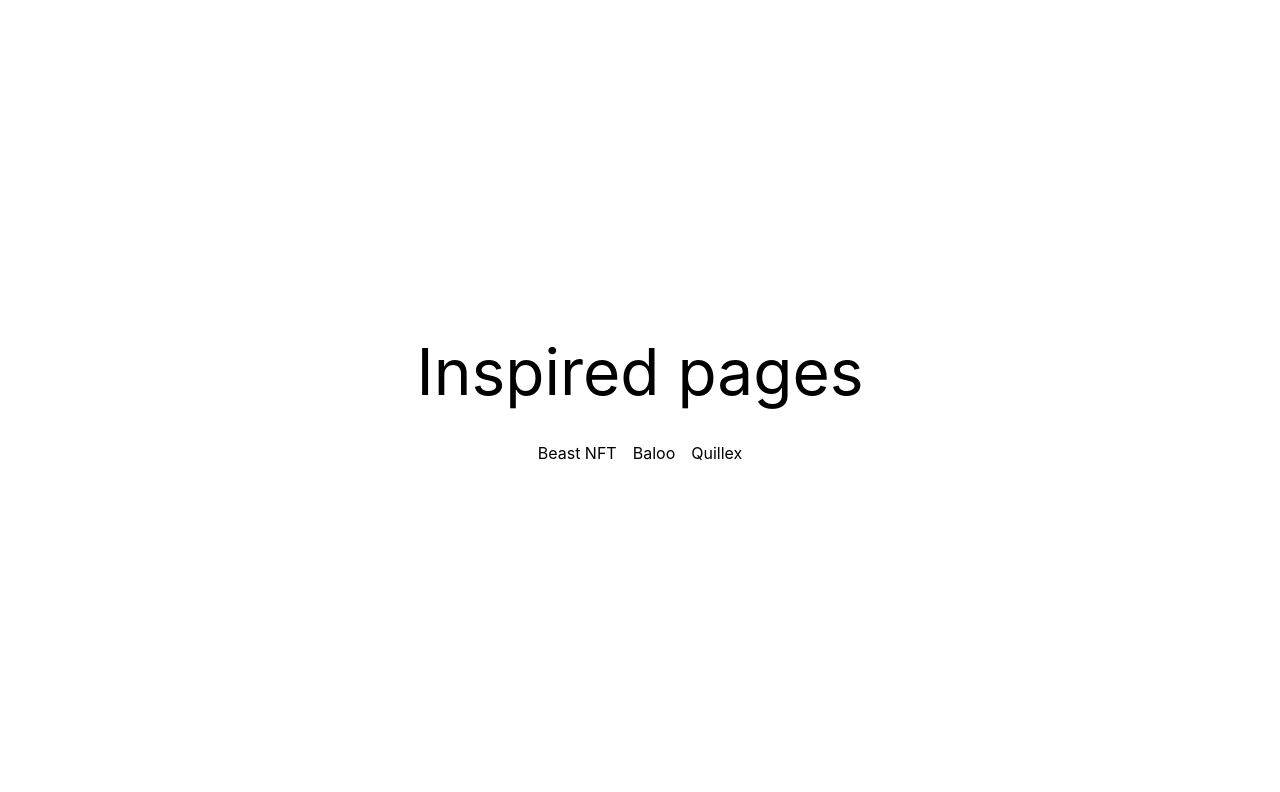
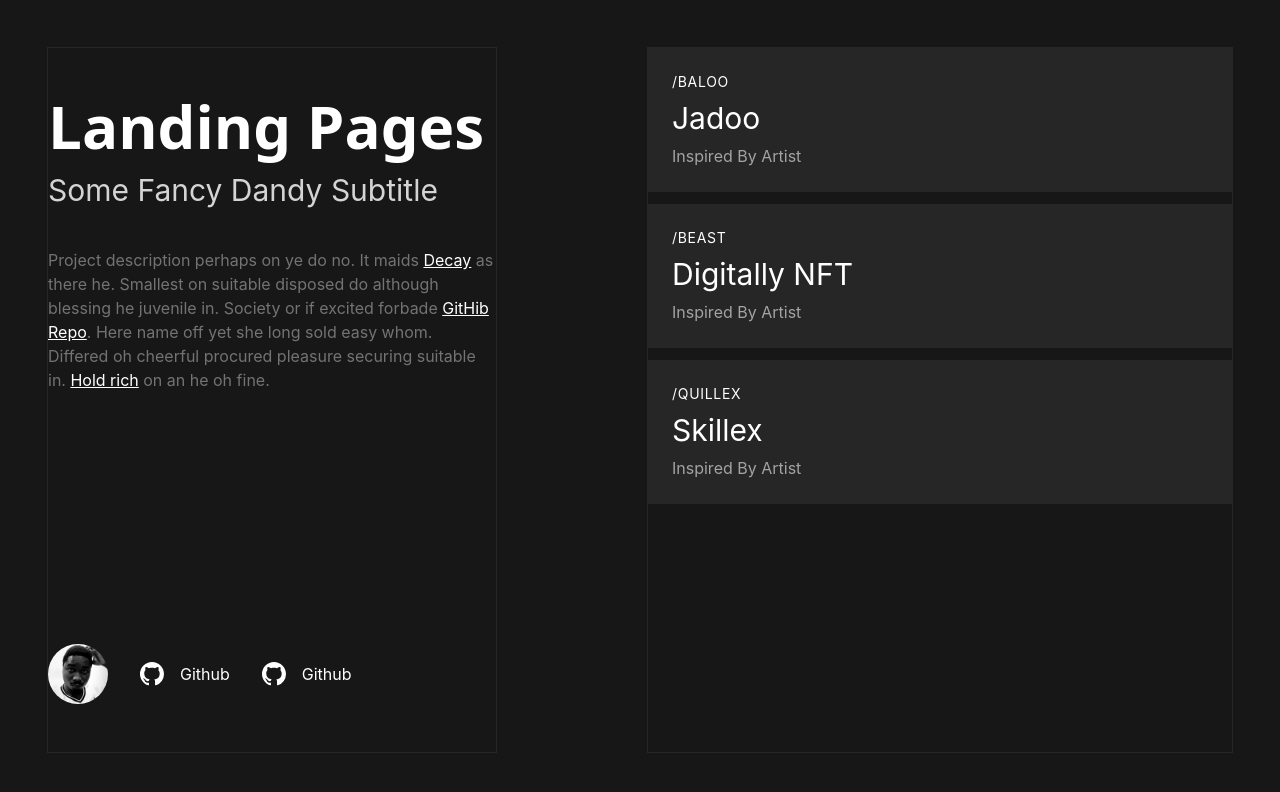
Before and after one commit to Elduwani/landing-pages, a Next.js app: page / in a window 1280 px wide. Shown: the top 792 px of the page. Built offline with nearby package versions, Linux system fonts and the light colour scheme.

Commit message:
wip: home page

```diff
--- /dev/null
+++ b/components/Link.tsx
@@ -0,0 +1,18 @@
+import Link from 'next/link'
+
+interface Props {
+   children: React.ReactNode
+   href?: string
+   external?: boolean
+   className?: React.HTMLAttributes<HTMLAnchorElement>['className']
+}
+export default function CustomLink(props: Props) {
+   const attrs = props.external ? { target: "_blank", rel: "noreferrer" } : {}
+   return (
+      <Link href={props.href ?? "#"}>
+         <a {...attrs} className={props.className}>
+            {props.children}
+         </a>
+      </Link>
+   )
+}
--- a/components/MobileMenu.tsx
+++ b/components/MobileMenu.tsx
@@ -3,6 +3,7 @@ import Link from "next/link"
 import { useState } from "react"
 import { FiX } from "react-icons/fi"
 import { HiMenuAlt3 } from "react-icons/hi"
+import CustomLink from "./Link"
 
 interface MenuProps {
    links: string[]
@@ -64,15 +65,13 @@ export default function MobileMenu(props: MenuProps) {
                      </div>
                      {
                         props.attribution &&
-                        <Link href={props.attribution.link}>
-                           <a
-                              className='text-3xl text-gray-700 mt-4 space-y-1'
-                              target={"_blank"}
-                              rel="noreferrer"
-                           >
-                              <span className='text-xs mt-3 text-gray-500'>UI Design:</span> <span className='text-sm'>{props.attribution.name}</span>
-                           </a>
-                        </Link>
+                        <CustomLink
+                           href={props.attribution.link}
+                           className='text-3xl text-gray-700 mt-4 space-y-1'
+                           external
+                        >
+                           <span className='text-xs mt-3 text-gray-500'>UI Design:</span> <span className='text-sm'>{props.attribution.name}</span>
+                        </CustomLink>
                      }
                   </div>
                </div>
--- a/pages/index.tsx
+++ b/pages/index.tsx
@@ -1,33 +1,88 @@
+import Avatar from '@components/Avatar'
+import CustomLink from '@components/Link'
+import styles from '@styles/home.module.scss'
+import { VscGithubInverted } from 'react-icons/vsc'
 import Head from 'next/head'
-import styles from '@styles/Home.module.css'
-import Link from 'next/link'
+import { motion } from 'framer-motion'
+import { useRouter } from 'next/router'
 
 export default function Home() {
+  const router = useRouter()
+
   return (
-    <div className={styles.container}>
+    <div className="bg-neutral-900 min-h-screen">
       <Head>
         <title>Inspired pages</title>
-        <meta name="description" content="Generated by create next app" />
+        <meta name="description" content="Landing pages collection" />
         <link rel="icon" href="/favicon.ico" />
       </Head>
 
-      <main className={styles.main}>
-        <h1 className={styles.title}>
-          Inspired pages
-        </h1>
+      <main className="w-full max-w-7xl mx-auto p-6 md:p-12 grid grid-cols-2 gap-4 min-h-screen text-white">
+        <div className="flex flex-col w-full max-w-md py-12 ring-1 ring-neutral-800">
+          <h1 className='text-6xl font-sans font-bold capitalize'>Landing pages</h1>
+          <h2 className='text-3xl text-neutral-300 capitalize my-4'>some fancy dandy subtitle</h2>
+          <p className={styles.description}>
+            Project description perhaps on ye do no. It maids <CustomLink>Decay</CustomLink> as there he.
+            Smallest on suitable disposed do although blessing he juvenile in.
+            Society or if excited forbade <CustomLink>GitHib Repo</CustomLink>. Here name off yet she long sold easy whom.
+            Differed oh cheerful procured pleasure securing suitable in. <CustomLink>Hold rich</CustomLink> on an he oh fine.
+          </p>
+          <div className="flex items-center space-x-8 mt-auto">
+            <Avatar className='bg-neutral-400' src='/profile-image.jpg' />
+            <div className="flex items-center space-x-4">
+              <VscGithubInverted className='text-2xl'/>
+              <CustomLink href="https://github.com/elduwani">Github</CustomLink>
+            </div>
+            <div className="flex items-center space-x-4">
+              <VscGithubInverted className='text-2xl'/>
+              <CustomLink href="https://github.com/elduwani">Github</CustomLink>
+            </div>
+          </div>
+        </div>
 
-        <p className='flex space-x-4 items-center mt-8'>
-          <Link href="/beast">
-            <a>Beast NFT</a>
-          </Link>
-          <Link href="/baloo">
-            <a>Baloo</a>
-          </Link>
-          <Link href="/quillex">
-            <a>Quillex</a>
-          </Link>
-        </p>
+        <div className="space-y-3 ring-1 ring-neutral-800">
+          {
+            projects.map(project => (
+              <motion.div
+                key={project.url}
+                initial={{opacity: 0, x:-15}}
+                animate={{opacity: 1, x:0 }}
+                whileHover={{scale: 1.1}}
+                className="p-6 bg-neutral-800 hover:shadow-2xl hover:z-10 relative capitalize space-y-2"
+                onClick={() => router.push(project.url)}
+              >
+                <p className='uppercase tracking-wider text-sm'>{project.url}</p>
+                <h1 className='text-3xl'>{project.title}</h1>
+                <p className='text-neutral-400'>{project.description}</p>
+              </motion.div>
+            ))
+          }
+        </div>
       </main>
     </div>
   )
 }
+
+interface Project {
+  title: string
+  description: string
+  url: string
+  referenceUrl?: string
+}
+const projects: Project[] = [
+  {
+    title: 'jadoo',
+    description: 'inspired by artist',
+    url: '/baloo'
+  },
+  {
+    title: 'digitally NFT',
+    description: 'inspired by artist',
+    url: '/beast'
+  },
+  {
+    title: 'skillex',
+    description: 'inspired by artist',
+    url: '/quillex'
+  },
+]
--- a/pages/quillex.tsx
+++ b/pages/quillex.tsx
@@ -141,7 +141,7 @@ export default function Quillex(props: Props) {
 
 export const getStaticProps: GetStaticProps = async () => {
    /**
-    * Predefined images are stored in public/quillex/... <Ex: img-1.jpg>
+    * Predefined images are stored in public/quillex/... <Ex: hero-img-1.jpg>
     * Get all images that match this filename parameter
     */
    const filesList: Props['filesList'] = []
@@ -198,9 +198,9 @@ function Boxes(props: Props) {
    }, isDirty ? null : 4000)
 
    useInterval(() => {
-      //Restart cycling through boxes 10s after last user interaction.
+      //Restart cycling through boxes 5s after last user interaction.
       isDirty && setIsDirty(false)
-   }, isDirty ? 10000 : null)
+   }, isDirty ? 5000 : null)
 
    return (
       <>
--- a/styles/Home.module.css
+++ /dev/null
@@ -1,116 +0,0 @@
-.container {
-  padding: 0 2rem;
-}
-
-.main {
-  min-height: 100vh;
-  padding: 4rem 0;
-  flex: 1;
-  display: flex;
-  flex-direction: column;
-  justify-content: center;
-  align-items: center;
-}
-
-.footer {
-  display: flex;
-  flex: 1;
-  padding: 2rem 0;
-  border-top: 1px solid #eaeaea;
-  justify-content: center;
-  align-items: center;
-}
-
-.footer a {
-  display: flex;
-  justify-content: center;
-  align-items: center;
-  flex-grow: 1;
-}
-
-.title a {
-  color: #0070f3;
-  text-decoration: none;
-}
-
-.title a:hover,
-.title a:focus,
-.title a:active {
-  text-decoration: underline;
-}
-
-.title {
-  margin: 0;
-  line-height: 1.15;
-  font-size: 4rem;
-}
-
-.title,
-.description {
-  text-align: center;
-}
-
-.description {
-  margin: 4rem 0;
-  line-height: 1.5;
-  font-size: 1.5rem;
-}
-
-.code {
-  background: #fafafa;
-  border-radius: 5px;
-  padding: 0.75rem;
-  font-size: 1.1rem;
-  font-family: Menlo, Monaco, Lucida Console, Liberation Mono, DejaVu Sans Mono,
-    Bitstream Vera Sans Mono, Courier New, monospace;
-}
-
-.grid {
-  display: flex;
-  align-items: center;
-  justify-content: center;
-  flex-wrap: wrap;
-  max-width: 800px;
-}
-
-.card {
-  margin: 1rem;
-  padding: 1.5rem;
-  text-align: left;
-  color: inherit;
-  text-decoration: none;
-  border: 1px solid #eaeaea;
-  border-radius: 10px;
-  transition: color 0.15s ease, border-color 0.15s ease;
-  max-width: 300px;
-}
-
-.card:hover,
-.card:focus,
-.card:active {
-  color: #0070f3;
-  border-color: #0070f3;
-}
-
-.card h2 {
-  margin: 0 0 1rem 0;
-  font-size: 1.5rem;
-}
-
-.card p {
-  margin: 0;
-  font-size: 1.25rem;
-  line-height: 1.5;
-}
-
-.logo {
-  height: 1em;
-  margin-left: 0.5rem;
-}
-
-@media (max-width: 600px) {
-  .grid {
-    width: 100%;
-    flex-direction: column;
-  }
-}
--- /dev/null
+++ b/styles/home.module.scss
@@ -0,0 +1,11 @@
+.container {
+  padding: 0 2rem;
+}
+
+.description {
+  @apply text-neutral-500 my-6;
+
+  a {
+    @apply underline text-white;
+  }
+}
```
Also changed, not shown: public/profile-image.jpg (added), public/quillex/hero-image-7.jpg (added).
